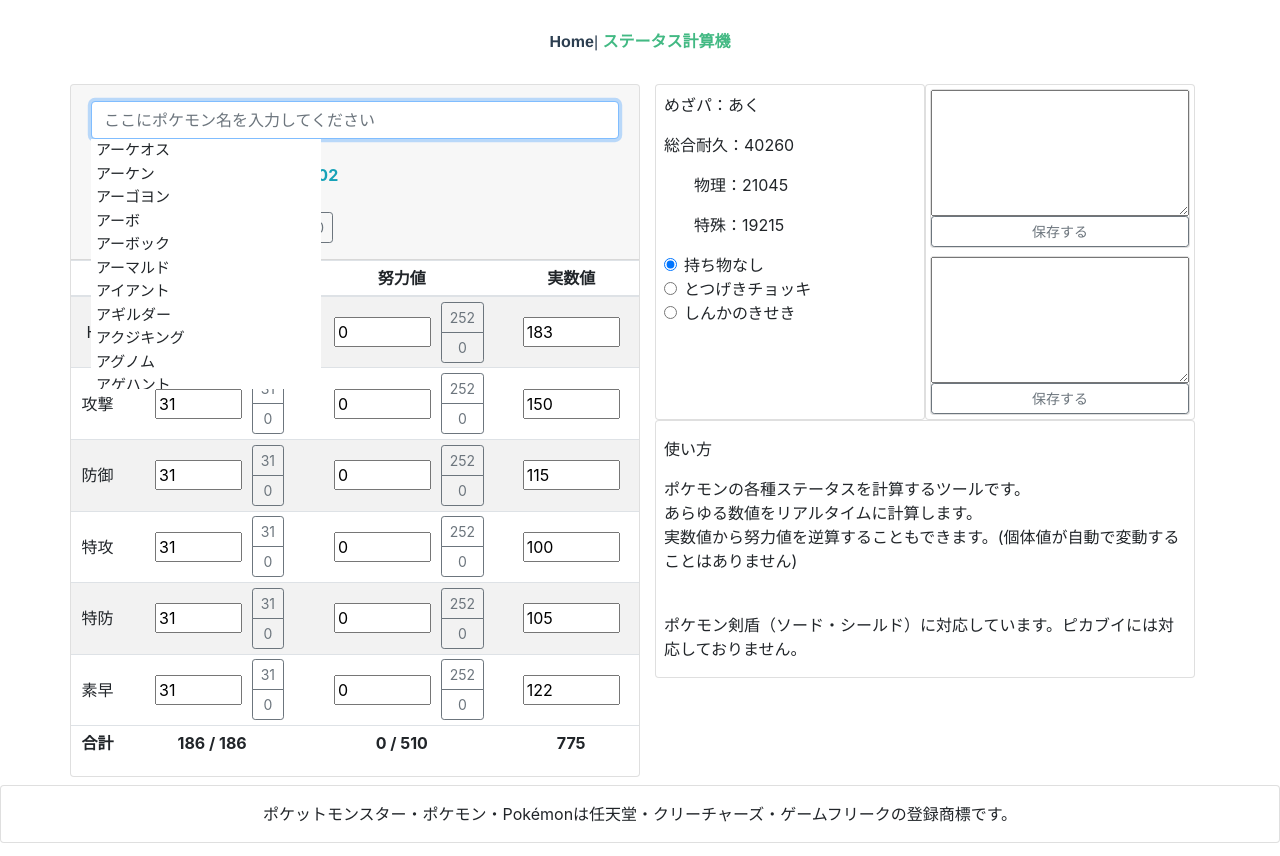
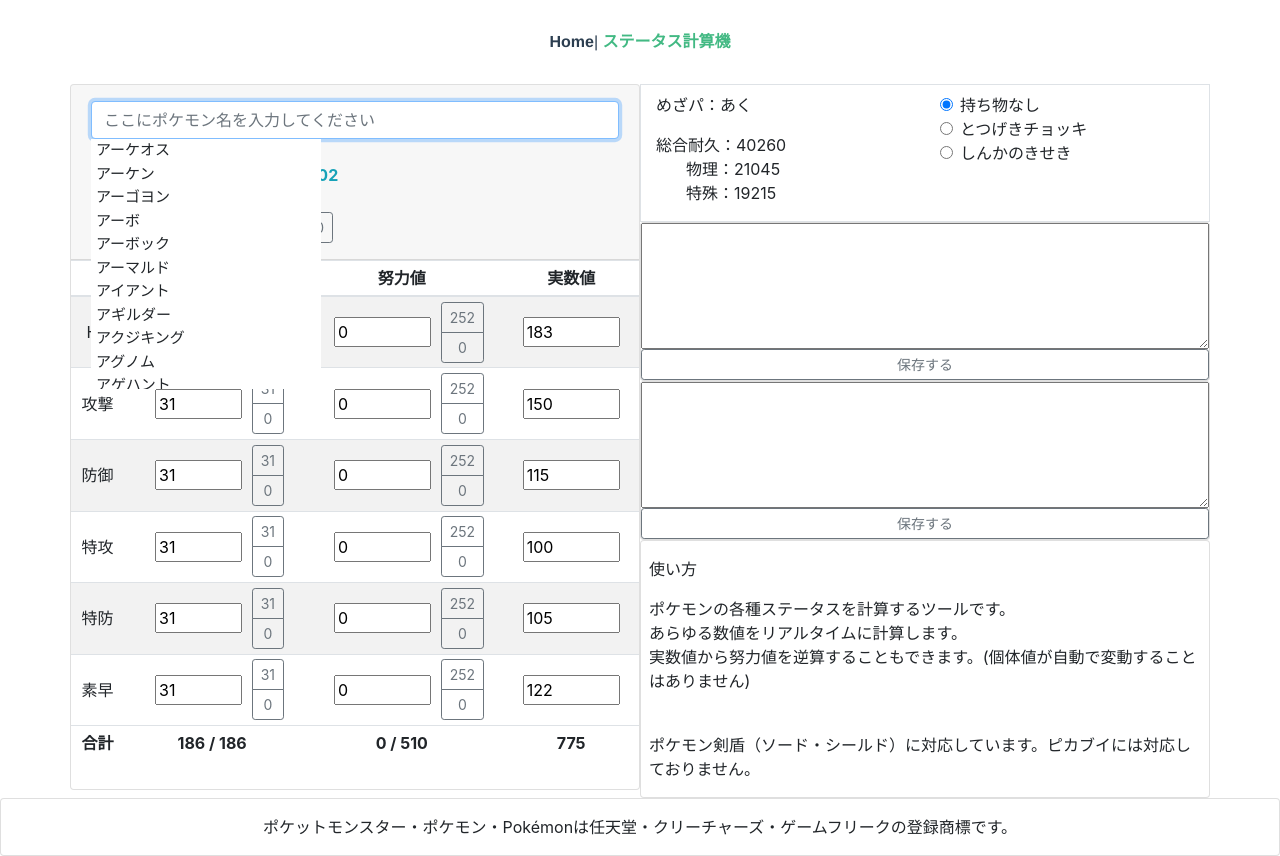
Before and after one commit to lefmarna/pokemonote-web-old, a Vue app: page /calc-stats in a window 1280 px wide. Built offline with nearby package versions, Linux system fonts and the light colour scheme; what vue-head would draw is missing.

Commit message:
デザインの変更

```diff
--- a/src/views/CalcStats.vue
+++ b/src/views/CalcStats.vue
@@ -478,21 +478,19 @@
           </table>
         </div>
       </div>
-      <div class="col-12 col-md-6">
-        <div class="d-flex">
-          <div class="card p-2 col-6">
-            <div>
+      <div class="col-12 col-md-6 p-0">
+        <div class="d-flex border">
+          <div class="col-6 pt-2">
             <p>めざパ：{{ hiddenPower }}</p>
-              <p>総合耐久：{{ physicalDurability + specialDurability }}</p>
             <p>
-                <span class="col-1"></span>
-                物理：{{ physicalDurability }}
-              </p>
-              <p>
-                <span class="col-1"></span>
+              総合耐久：{{ physicalDurability + specialDurability }} <br /><span
+                class="col-1"
+              ></span>
+              物理：{{ physicalDurability }} <br /><span class="col-1"></span>
               特殊：{{ specialDurability }}
             </p>
           </div>
+          <div class="col-6 pt-2">
             <div class="form-check">
               <input
                 class="form-check-input"
@@ -534,7 +532,8 @@
               </label>
             </div>
           </div>
-          <div class="card p-1 col-6">
+        </div>
+        <div>
           <div class="card">
             <textarea
               name="name"
@@ -549,10 +548,9 @@
               保存する
             </button>
           </div>
-            <div class="card mt-2">
+          <div class="card">
             <textarea name="name" rows="5" cols="80"></textarea>
             <button class="btn btn-outline-secondary btn-sm">保存する</button>
-            </div>
           </div>
         </div>
         <div class="card px-2 pt-3">
@@ -951,40 +949,51 @@ export default {
     },
     restore() {
       let n = "";
+      let v = "";
       if (this.values[0].ev == 0) {
         n = n + String(this.hp) + "-";
       } else {
         n = n + `${this.hp}(${this.values[0].ev})-`;
+        v = v + `H${this.values[0].ev} `;
       }
       if (this.values[1].ev == 0) {
         n = n + String(this.attack) + "-";
       } else {
         n = n + `${this.attack}(${this.values[1].ev})-`;
+        v = v + `A${this.values[1].ev} `;
       }
       if (this.values[2].ev == 0) {
         n = n + String(this.defence) + "-";
       } else {
         n = n + `${this.defence}(${this.values[2].ev})-`;
+        v = v + `B${this.values[2].ev} `;
       }
       if (this.values[3].ev == 0) {
         n = n + String(this.spAttack) + "-";
       } else {
         n = n + `${this.spAttack}(${this.values[3].ev})-`;
+        v = v + `C${this.values[3].ev} `;
       }
       if (this.values[4].ev == 0) {
         n = n + String(this.spDefence) + "-";
       } else {
         n = n + `${this.spDefence}(${this.values[4].ev})-`;
+        v = v + `D${this.values[4].ev} `;
       }
       if (this.values[5].ev == 0) {
         n = n + String(this.speed);
       } else {
         n = n + `${this.speed}(${this.values[5].ev})`;
+        v = v + `S${this.values[5].ev}`;
       }
       this.calcArea =
         `${this.name} ${this.nature}\n` +
         n +
-        `\n${this.hp}-${this.attack}-${this.defence}-${this.spAttack}-${this.spDefence}-${this.speed}`;
+        `\n${this.hp}-${this.attack}-${this.defence}-${this.spAttack}-${this.spDefence}-${this.speed}\n` +
+        v +
+        `\n${this.physicalDurability + this.specialDurability}-${
+          this.physicalDurability
+        }-${this.specialDurability}`;
     }
   }
 };
```
Lines whose indentation alone changed are shown as unchanged.
